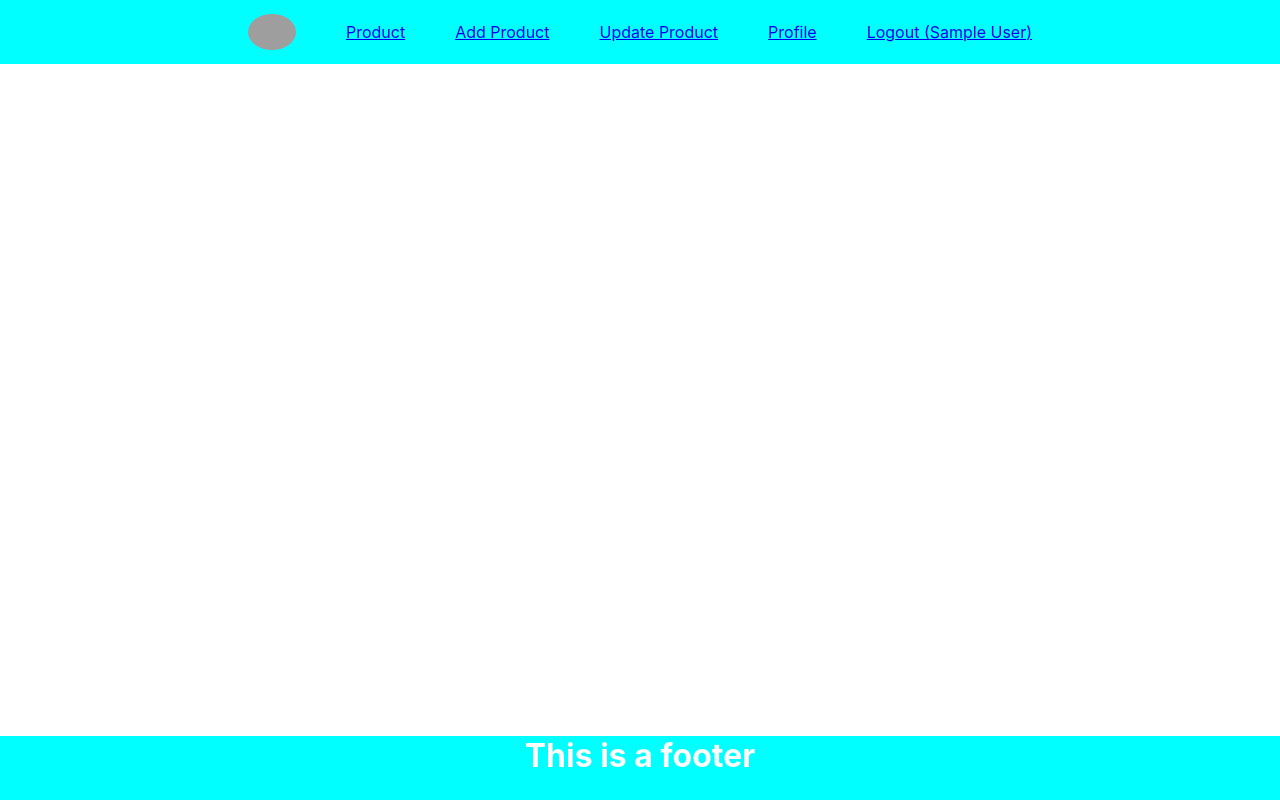
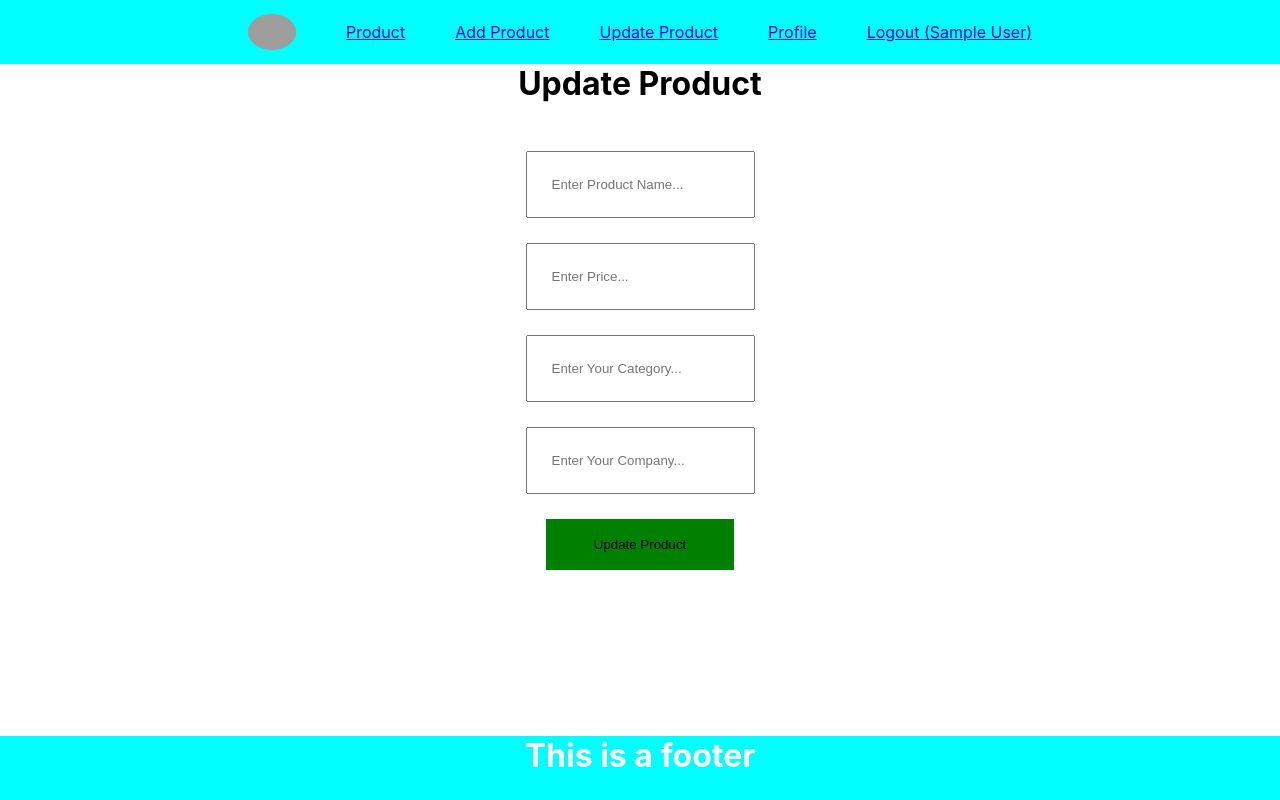
Before and after one commit to AnkitTomar2312/E-commerce, a React (Create React App) app: page /update-product/1 in a window 1280 px wide. Built offline with nearby package versions, Linux system fonts and the light colour scheme; no server answers; sample sign-in values are in the browser's storage; grey boxes are pictures that could not be loaded.

Commit message:
update one product api intergration and ui finished

```diff
--- a/src/App.js
+++ b/src/App.js
@@ -8,6 +8,7 @@ import AddProduct from "./components/AddProduct";
 import { BrowserRouter, Route, Routes } from "react-router-dom";
 import PrivateComponent from "./components/PrivateComponent";
 import ProductList from "./components/ProductList";
+import UpdateProduct from "./components/UpdateProduct";
 function App() {
   return (
     <div className="App">
@@ -17,10 +18,7 @@ function App() {
           <Route element={<PrivateComponent />}>
             <Route path="/" element={<ProductList />} />
             <Route path="/add-product" element={<AddProduct />} />
-            <Route
-              path="/update-product"
-              element={<h1>Update Product component</h1>}
-            />
+            <Route path="/update-product/:id" element={<UpdateProduct />} />
             <Route path="/logout" element={<h1>logout component</h1>} />
             <Route path="/profile" element={<h1>profile component</h1>} />
           </Route>
--- a/src/components/Nav/nav.js
+++ b/src/components/Nav/nav.js
@@ -33,7 +33,7 @@ const Nav = () => {
             <Link to="/add-product">Add Product</Link>
           </li>
           <li>
-            <Link to="/update-product">Update Product</Link>
+            <Link to="/update-product/:id">Update Product</Link>
           </li>
 
           <li>
--- a/src/components/ProductList.js
+++ b/src/components/ProductList.js
@@ -1,6 +1,8 @@
 import React, { useEffect, useState } from "react";
+import { Link, useNavigate } from "react-router-dom";
 
 const ProductList = () => {
+  const navigate = useNavigate();
   const [products, setProducts] = useState([]);
   useEffect(() => {
     getProdcut();
@@ -24,6 +26,7 @@ const ProductList = () => {
       alert("Some error occured");
     }
   };
+
   return (
     <div>
       <h1>Product List</h1>
@@ -49,7 +52,6 @@ const ProductList = () => {
             </tr>
           </thead>
           <tbody>
-            {" "}
             {products.map((item, index) => {
               return (
                 <tr key={index}>
@@ -58,7 +60,7 @@ const ProductList = () => {
                   <td align="center">{item.category}</td>
                   <td align="center">{item.company}</td>
                   <td align="center">${item.price}</td>
-                  <td>
+                  <td align="center">
                     <button
                       style={{
                         width: "100%",
@@ -73,16 +75,14 @@ const ProductList = () => {
                       Delete
                     </button>
                     <br />
-                    <button
+                    <Link
+                      to={"/update-product/" + item._id}
                       style={{
-                        width: "100%",
-                        backgroundColor: "green",
-                        color: "white",
                         fontSize: "20px",
                       }}
                     >
                       Update
-                    </button>
+                    </Link>
                   </td>
                 </tr>
               );
--- /dev/null
+++ b/src/components/UpdateProduct.js
@@ -0,0 +1,107 @@
+import React, { useEffect, useState } from "react";
+import { useParams, useNavigate } from "react-router-dom";
+const UpdateProduct = () => {
+  const params = useParams();
+  const navigate = useNavigate();
+  const [name, setName] = useState("");
+  const [price, setPrice] = useState("");
+  const [category, setCategory] = useState("");
+  const [company, setCompany] = useState("");
+
+  useEffect(() => {
+    getProductDetails();
+  }, []);
+  const getProductDetails = async () => {
+    let result = await fetch(`http://localhost:5000/product/${params.id}`);
+    result = await result.json();
+    setName(result.name);
+    setPrice(result.price);
+    setCategory(result.category);
+    setCompany(result.company);
+  };
+  const UpdateProduct = async () => {
+    console.warn(name, price, category, company);
+    let result = await fetch(`http://localhost:5000/product/${params.id}`, {
+      method: "Put",
+      body: JSON.stringify({ name, price, category, company }),
+      headers: {
+        "Content-Type": "application/json",
+      },
+    });
+    result = await result.json();
+    if (result) {
+      alert("product updated");
+      navigate("/");
+    } else {
+      alert("prodcut updation failed");
+    }
+  };
+
+  return (
+    <div>
+      <h1>Update Product</h1>
+      <div
+        style={{
+          display: "flex",
+          justifyContent: "space-around",
+          flexDirection: "column",
+          alignItems: "center",
+          gap: "25px",
+          paddingBottom: "80px",
+          marginTop: "48px",
+        }}
+      >
+        <input
+          style={{ padding: "24px" }}
+          type="text"
+          placeholder="Enter Product Name..."
+          value={name}
+          onChange={(e) => {
+            setName(e.target.value);
+          }}
+        />
+        <input
+          style={{ padding: "24px" }}
+          type="text"
+          placeholder="Enter Price..."
+          value={price}
+          onChange={(e) => {
+            setPrice(e.target.value);
+          }}
+        />
+        <input
+          style={{ padding: "24px" }}
+          type="text"
+          placeholder="Enter Your Category..."
+          value={category}
+          onChange={(e) => {
+            setCategory(e.target.value);
+          }}
+        />
+        <input
+          style={{ padding: "24px" }}
+          type="text"
+          placeholder="Enter Your Company..."
+          value={company}
+          onChange={(e) => {
+            setCompany(e.target.value);
+          }}
+        />
+        <input
+          style={{
+            padding: "18px 48px",
+            backgroundColor: "green",
+            border: "none",
+          }}
+          type="submit"
+          value="Update Product"
+          onClick={() => {
+            UpdateProduct();
+          }}
+        />
+      </div>
+    </div>
+  );
+};
+
+export default UpdateProduct;
```
